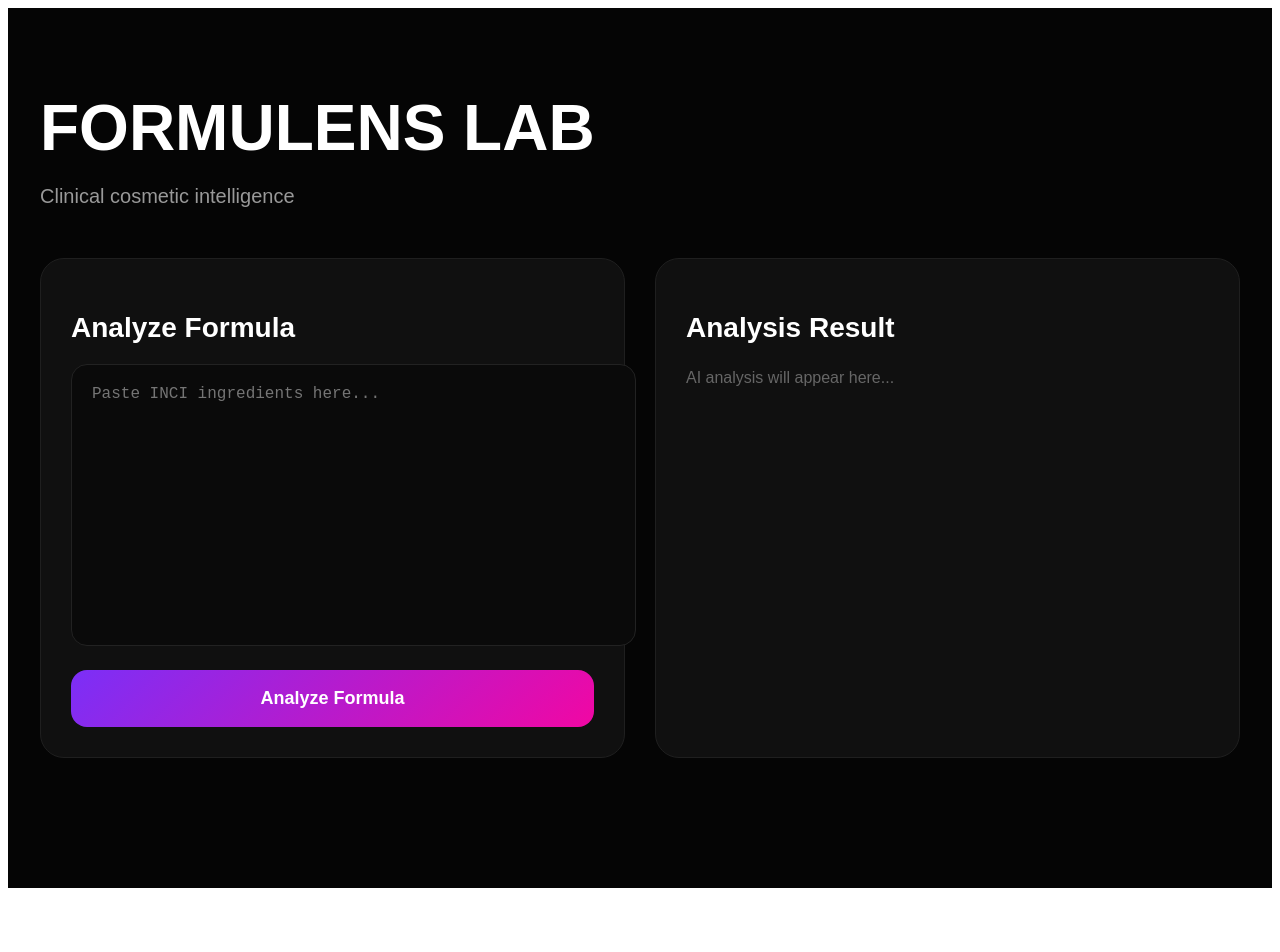
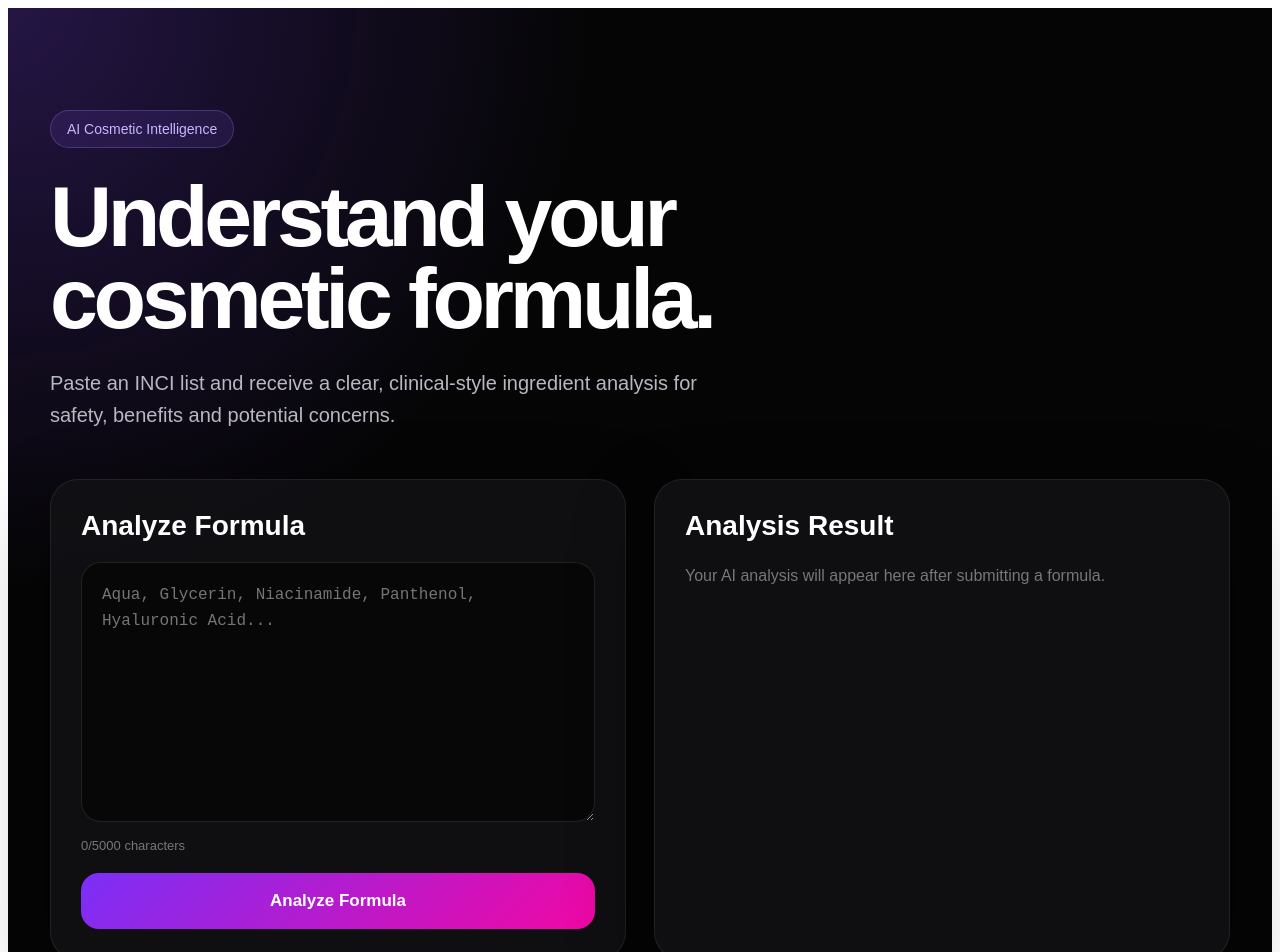
Before and after one commit to piladd-design/formulens-lab, a Next.js app: page / in a window 1280 px wide. Shown: the top 952 px of the page. Before the commit the page ends 896 px from the top, so only its background shows below. Built offline with nearby package versions, Linux system fonts and the light colour scheme.

Commit message:
Update page.js

```diff
--- a/app/page.js
+++ b/app/page.js
@@ -8,168 +8,220 @@ export default function Home() {
   const [loading, setLoading] = useState(false)
 
   const analyzeFormula = async () => {
-    if (!inci) return
+    if (!inci.trim()) return
 
     setLoading(true)
 
     try {
       const response = await fetch('/api/analyze', {
         method: 'POST',
-        headers: {
-          'Content-Type': 'application/json',
-        },
+        headers: { 'Content-Type': 'application/json' },
         body: JSON.stringify({ inci }),
       })
 
       const data = await response.json()
       setResult(data)
     } catch (error) {
-      console.error(error)
+      setResult({
+        message: 'Analysis service is currently unavailable. Please try again.',
+      })
     }
 
     setLoading(false)
   }
 
   return (
-    <main
-      style={{
-        minHeight: '100vh',
-        background: '#050505',
-        color: 'white',
-        fontFamily: 'Arial',
-        padding: '40px 20px',
-      }}
-    >
-      <div
-        style={{
-          maxWidth: '1200px',
-          margin: '0 auto',
-        }}
-      >
-        <h1
-          style={{
-            fontSize: '64px',
-            marginBottom: '10px',
-            fontWeight: '700',
-          }}
-        >
-          FORMULENS LAB
+    <main style={styles.page}>
+      <section style={styles.hero}>
+        <div style={styles.badge}>AI Cosmetic Intelligence</div>
+
+        <h1 style={styles.title}>
+          Understand your
+          <br />
+          cosmetic formula.
         </h1>
 
-        <p
-          style={{
-            color: '#999',
-            fontSize: '20px',
-            marginBottom: '50px',
-          }}
-        >
-          Clinical cosmetic intelligence
+        <p style={styles.subtitle}>
+          Paste an INCI list and receive a clear, clinical-style ingredient
+          analysis for safety, benefits and potential concerns.
         </p>
 
-        <div
-          style={{
-            display: 'grid',
-            gridTemplateColumns: '1fr 1fr',
-            gap: '30px',
-          }}
-        >
-          <div
-            style={{
-              background: '#101010',
-              padding: '30px',
-              borderRadius: '24px',
-              border: '1px solid #1f1f1f',
-            }}
-          >
-            <h2
-              style={{
-                marginBottom: '20px',
-                fontSize: '28px',
-              }}
-            >
-              Analyze Formula
-            </h2>
+        <div style={styles.grid}>
+          <div style={styles.card}>
+            <h2 style={styles.cardTitle}>Analyze Formula</h2>
 
             <textarea
               value={inci}
               onChange={(e) => setInci(e.target.value)}
-              placeholder='Paste INCI ingredients here...'
-              style={{
-                width: '100%',
-                height: '240px',
-                background: '#0a0a0a',
-                border: '1px solid #222',
-                borderRadius: '16px',
-                padding: '20px',
-                color: 'white',
-                fontSize: '16px',
-                resize: 'none',
-                outline: 'none',
-              }}
+              placeholder="Aqua, Glycerin, Niacinamide, Panthenol, Hyaluronic Acid..."
+              style={styles.textarea}
             />
 
-            <button
-              onClick={analyzeFormula}
-              style={{
-                marginTop: '20px',
-                width: '100%',
-                padding: '18px',
-                borderRadius: '16px',
-                border: 'none',
-                background:
-                  'linear-gradient(135deg, #7b2ff7 0%, #f107a3 100%)',
-                color: 'white',
-                fontSize: '18px',
-                fontWeight: '700',
-                cursor: 'pointer',
-              }}
-            >
+            <div style={styles.counter}>{inci.length}/5000 characters</div>
+
+            <button onClick={analyzeFormula} style={styles.button}>
               {loading ? 'Analyzing...' : 'Analyze Formula'}
             </button>
           </div>
 
-          <div
-            style={{
-              background: '#101010',
-              padding: '30px',
-              borderRadius: '24px',
-              border: '1px solid #1f1f1f',
-            }}
-          >
-            <h2
-              style={{
-                marginBottom: '20px',
-                fontSize: '28px',
-              }}
-            >
-              Analysis Result
-            </h2>
+          <div style={styles.card}>
+            <h2 style={styles.cardTitle}>Analysis Result</h2>
 
             {result ? (
-              <div>
-                <p
-                  style={{
-                    color: '#aaa',
-                    lineHeight: '1.8',
-                    fontSize: '17px',
-                  }}
-                >
-                  {result.message}
-                </p>
+              <div style={styles.resultBox}>
+                <div style={styles.score}>82</div>
+                <div style={styles.scoreLabel}>Formula Score</div>
+                <p style={styles.resultText}>{result.message}</p>
               </div>
             ) : (
-              <p
-                style={{
-                  color: '#666',
-                  lineHeight: '1.8',
-                }}
-              >
-                AI analysis will appear here...
-              </p>
+              <div style={styles.empty}>
+                Your AI analysis will appear here after submitting a formula.
+              </div>
             )}
           </div>
         </div>
-      </div>
+
+        <div style={styles.features}>
+          <div style={styles.feature}>Ingredient safety</div>
+          <div style={styles.feature}>Skin benefit profile</div>
+          <div style={styles.feature}>Irritation risk</div>
+          <div style={styles.feature}>Professional report</div>
+        </div>
+      </section>
     </main>
   )
 }
+
+const styles = {
+  page: {
+    minHeight: '100vh',
+    background:
+      'radial-gradient(circle at top left, rgba(130, 70, 255, 0.25), transparent 35%), #050506',
+    color: '#fff',
+    fontFamily: 'Arial, sans-serif',
+    padding: '32px',
+  },
+  hero: {
+    maxWidth: '1180px',
+    margin: '0 auto',
+    paddingTop: '70px',
+  },
+  badge: {
+    display: 'inline-block',
+    padding: '10px 16px',
+    borderRadius: '999px',
+    background: 'rgba(140, 90, 255, 0.12)',
+    border: '1px solid rgba(180, 140, 255, 0.25)',
+    color: '#c9b6ff',
+    fontSize: '14px',
+    marginBottom: '28px',
+  },
+  title: {
+    fontSize: 'clamp(44px, 7vw, 86px)',
+    lineHeight: '0.95',
+    letterSpacing: '-0.05em',
+    margin: 0,
+    maxWidth: '780px',
+  },
+  subtitle: {
+    color: '#b8b8c2',
+    fontSize: '20px',
+    lineHeight: '1.6',
+    maxWidth: '680px',
+    marginTop: '28px',
+    marginBottom: '48px',
+  },
+  grid: {
+    display: 'grid',
+    gridTemplateColumns: 'repeat(auto-fit, minmax(320px, 1fr))',
+    gap: '28px',
+  },
+  card: {
+    background: 'rgba(18,18,22,0.86)',
+    border: '1px solid rgba(255,255,255,0.08)',
+    borderRadius: '28px',
+    padding: '30px',
+    boxShadow: '0 30px 80px rgba(0,0,0,0.45)',
+  },
+  cardTitle: {
+    fontSize: '28px',
+    marginTop: 0,
+    marginBottom: '20px',
+  },
+  textarea: {
+    width: '100%',
+    minHeight: '260px',
+    background: '#070708',
+    border: '1px solid rgba(255,255,255,0.1)',
+    borderRadius: '20px',
+    color: '#fff',
+    padding: '20px',
+    fontSize: '16px',
+    lineHeight: '1.6',
+    resize: 'vertical',
+    outline: 'none',
+    boxSizing: 'border-box',
+  },
+  counter: {
+    color: '#777',
+    fontSize: '13px',
+    marginTop: '12px',
+  },
+  button: {
+    marginTop: '20px',
+    width: '100%',
+    padding: '18px 22px',
+    borderRadius: '18px',
+    border: 'none',
+    background: 'linear-gradient(135deg, #7b2ff7, #f107a3)',
+    color: '#fff',
+    fontSize: '17px',
+    fontWeight: '700',
+    cursor: 'pointer',
+  },
+  resultBox: {
+    background: '#080809',
+    borderRadius: '22px',
+    padding: '24px',
+    border: '1px solid rgba(255,255,255,0.08)',
+  },
+  score: {
+    width: '96px',
+    height: '96px',
+    borderRadius: '50%',
+    display: 'flex',
+    alignItems: 'center',
+    justifyContent: 'center',
+    background: 'linear-gradient(135deg, #7b2ff7, #00e5ff)',
+    fontSize: '36px',
+    fontWeight: '800',
+    marginBottom: '14px',
+  },
+  scoreLabel: {
+    color: '#c9b6ff',
+    marginBottom: '22px',
+  },
+  resultText: {
+    color: '#c8c8d0',
+    lineHeight: '1.8',
+    fontSize: '16px',
+  },
+  empty: {
+    color: '#777',
+    lineHeight: '1.8',
+    minHeight: '260px',
+  },
+  features: {
+    display: 'grid',
+    gridTemplateColumns: 'repeat(auto-fit, minmax(180px, 1fr))',
+    gap: '16px',
+    marginTop: '28px',
+  },
+  feature: {
+    background: 'rgba(255,255,255,0.05)',
+    border: '1px solid rgba(255,255,255,0.08)',
+    borderRadius: '18px',
+    padding: '18px',
+    color: '#d8d8df',
+  },
+}
```
